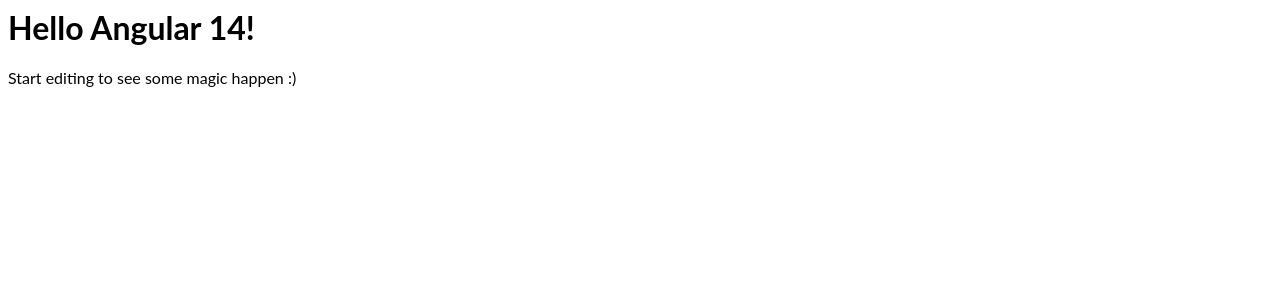
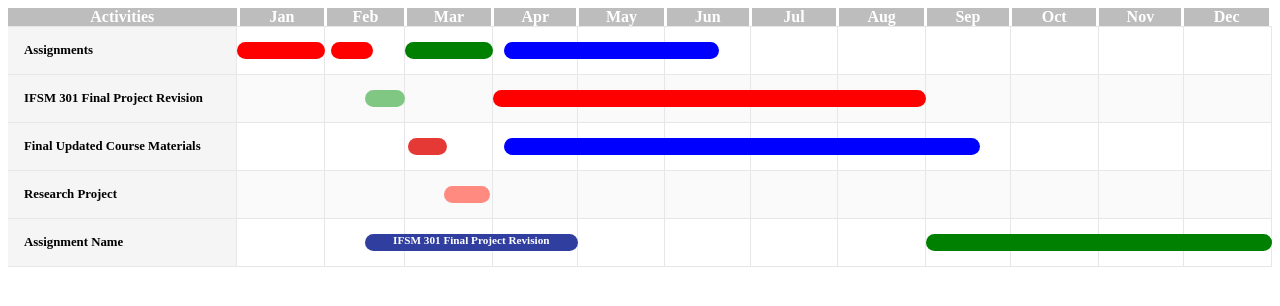
Before and after one commit to jbird526/angular-ivy-pjxlhz, an Angular app: page / in a window 1280 px wide. Shown: the top 306 px of the page. Built offline with nearby package versions, Linux system fonts and the light colour scheme.

Commit message:
4 files modified

```diff
--- a/src/app/app.component.html
+++ b/src/app/app.component.html
@@ -1,4 +1 @@
-<hello name="{{ name }}"></hello>
-<p>
-  Start editing to see some magic happen :)
-</p>
+<app-gantt-chart-control [rows]="rows"></app-gantt-chart-control>
--- a/src/app/app.component.ts
+++ b/src/app/app.component.ts
@@ -1,10 +1,116 @@
 import { Component, VERSION } from '@angular/core';
+import { IGanttChartEvent } from './gantt-chart/_models/gantt-chart-event.model';
+import { IGanttCharRow } from './gantt-chart/_models/gantt-chart-row.model';
+import { IGanttChartMileStone } from './gantt-chart/_models/gantt-chart-milestone.model';
 
 @Component({
   selector: 'my-app',
   templateUrl: './app.component.html',
-  styleUrls: [ './app.component.css' ]
+  styleUrls: ['./app.component.css'],
 })
-export class AppComponent  {
-  name = 'Angular ' + VERSION.major;
+export class AppComponent {
+  title = 'gantt-chart';
+  rows: IGanttCharRow[];
+  constructor() {
+    this.rows = [
+      {
+        name: 'Assignments',
+        events: [
+          {
+            name: '',
+            startDate: new Date('2021-01-01'),
+            endDate: new Date('2021-01-31'),
+            color: 'red',
+          } as IGanttChartEvent,
+          {
+            name: '',
+            startDate: new Date('2021-02-03'),
+            endDate: new Date('2021-02-17'),
+            color: 'red',
+          } as IGanttChartEvent,
+          {
+            name: '',
+            startDate: new Date('2021-03-01'),
+            endDate: new Date('2021-03-31'),
+            color: 'green',
+          } as IGanttChartEvent,
+          {
+            name: '',
+            startDate: new Date('2021-04-05'),
+            endDate: new Date('2021-06-19'),
+            color: 'blue',
+          } as IGanttChartEvent,
+        ],
+        mileStones: [
+          { name: '', date: new Date('2021-04-15') } as IGanttChartMileStone,
+          { name: '', date: new Date('2021-01-15') } as IGanttChartMileStone,
+        ],
+      } as IGanttCharRow,
+
+      {
+        name: 'IFSM 301 Final Project Revision',
+        events: [
+          {
+            name: '',
+            startDate: new Date('2021-02-15'),
+            endDate: new Date('2021-02-28'),
+          } as IGanttChartEvent,
+          {
+            name: '',
+            startDate: new Date('2021-04-01'),
+            endDate: new Date('2021-08-31'),
+            color: 'red',
+          } as IGanttChartEvent,
+        ],
+        mileStones: [
+          {
+            name: 'Funding round complete',
+            date: new Date('2021-01-28'),
+          } as IGanttChartMileStone,
+        ],
+      } as IGanttCharRow,
+      {
+        name: 'Final Updated Course Materials',
+        events: [
+          {
+            name: '',
+            startDate: new Date('2021-03-02'),
+            endDate: new Date('2021-03-15'),
+          } as IGanttChartEvent,
+          {
+            name: '',
+            startDate: new Date('2021-04-05'),
+            endDate: new Date('2021-09-19'),
+            color: 'blue',
+          } as IGanttChartEvent,
+        ],
+      } as IGanttCharRow,
+      {
+        name: 'Research Project',
+        events: [
+          {
+            name: '',
+            startDate: new Date('2021-03-15'),
+            endDate: new Date('2021-03-30'),
+          } as IGanttChartEvent,
+        ],
+      } as IGanttCharRow,
+      {
+        name: 'Assignment Name',
+        events: [
+          {
+            name: 'IFSM 301 Final Project Revision',
+            startDate: new Date('2021-02-15'),
+            endDate: new Date('2021-04-30'),
+          } as IGanttChartEvent,
+          {
+            name: '',
+            startDate: new Date('2021-09-01'),
+            endDate: new Date('2021-012-31'),
+            color: 'green',
+          } as IGanttChartEvent,
+        ],
+      } as IGanttCharRow,
+    ];
+  }
 }
--- a/src/app/gantt-chart/_services/date-helper.service.ts
+++ b/src/app/gantt-chart/_services/date-helper.service.ts
@@ -1,31 +1,47 @@
 import { Injectable } from '@angular/core';
 
 @Injectable({
-  providedIn: 'root'
+  providedIn: 'root',
 })
 export class DateHelperService {
-
-  constructor() {
-  }
+  constructor() {}
 
   static monthDiff(dateFrom: Date, dateTo: Date): number {
     dateFrom = new Date(dateFrom);
     dateTo = new Date(dateTo);
-    return dateTo.getMonth() - dateFrom.getMonth() +
-      (12 * (dateTo.getFullYear() - dateFrom.getFullYear()));
+    return (
+      dateTo.getMonth() -
+      dateFrom.getMonth() +
+      12 * (dateTo.getFullYear() - dateFrom.getFullYear())
+    );
   }
-  static dateDifference(endDate: Date, startDate: Date, inlusiveOfEndDate: boolean = false): number {
+  static dateDifference(
+    endDate: Date,
+    startDate: Date,
+    inlusiveOfEndDate: boolean = false
+  ): number {
     endDate = new Date(endDate);
     startDate = new Date(startDate);
 
     const _MS_PER_DAY = 1000 * 60 * 60 * 24;
-    const utc1 = Date.UTC(endDate.getFullYear(), endDate.getMonth(), endDate.getDate());
-    const utc2 = Date.UTC(startDate.getFullYear(), startDate.getMonth(), startDate.getDate());
+    const utc1 = Date.UTC(
+      endDate.getFullYear(),
+      endDate.getMonth(),
+      endDate.getDate()
+    );
+    const utc2 = Date.UTC(
+      startDate.getFullYear(),
+      startDate.getMonth(),
+      startDate.getDate()
+    );
 
-    return Math.abs(Math.floor((utc2 - utc1) / _MS_PER_DAY)) + (inlusiveOfEndDate ? 2 : 1);
+    return (
+      Math.abs(Math.floor((utc2 - utc1) / _MS_PER_DAY)) +
+      (inlusiveOfEndDate ? 2 : 1)
+    );
   }
   static getMonthName(date: Date): string {
-    const options = { month: 'short' };
+    const options = { month: 'short' } as const;
     return new Intl.DateTimeFormat('en-US', options).format(date);
   }
   static daysInMonth(date: Date): number {
@@ -36,6 +52,8 @@
   static addMonths(date: Date, monthsToAdd: number): Date {
     date = new Date(date);
     const firstDayOfMonth = new Date(date.getFullYear(), date.getMonth(), 1);
-    return new Date(firstDayOfMonth.setMonth(monthsToAdd + firstDayOfMonth.getMonth()));
+    return new Date(
+      firstDayOfMonth.setMonth(monthsToAdd + firstDayOfMonth.getMonth())
+    );
   }
 }
```
Also changed, not shown: src/app/app.module.ts (+5 -4 lines).
